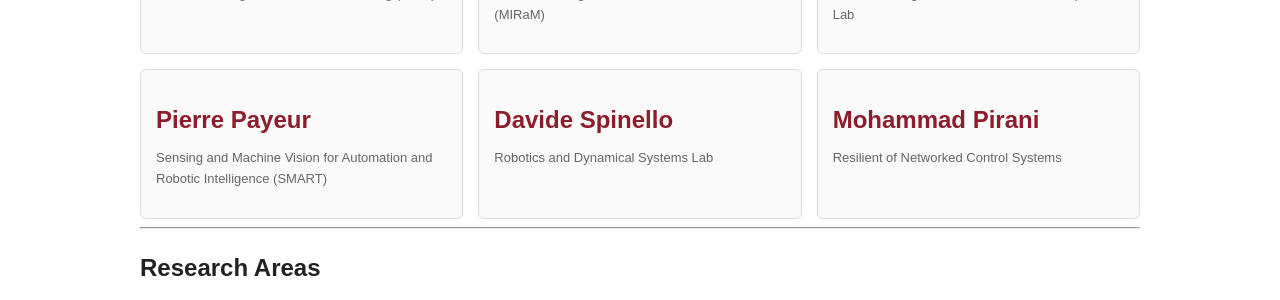
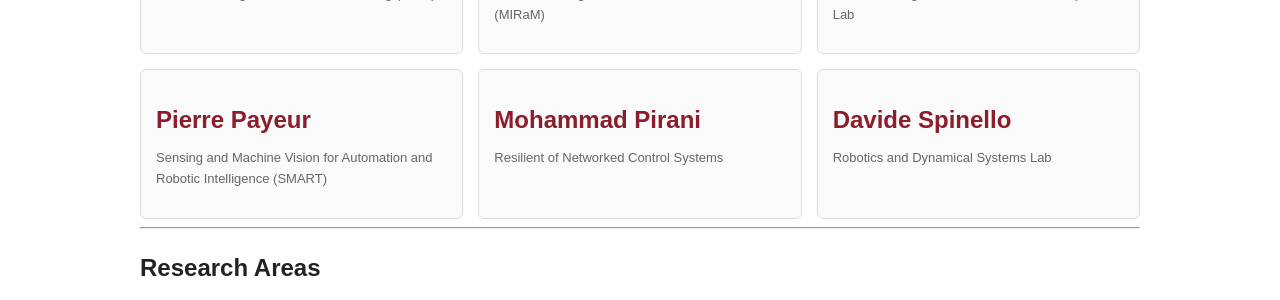
Before and after one commit to iara-lab/iara-site, a Jekyll site: the page built from index.md, in a window 1280 px wide. Shown: the part 551-851 px from the top of the page. Built offline with Jekyll 4.4.1, drawn with Linux system fonts in a browser that asks for light colours; part of the change alters nothing that is shown.

Commit message:
Reorder and update entry for Davide Spinello

```diff
--- a/_data/pis.yml
+++ b/_data/pis.yml
@@ -18,12 +18,13 @@
   lab: "Sensing and Machine Vision for Automation and Robotic Intelligence (SMART)"
   url: "https://www.site.uottawa.ca/~ppayeur/"
 
+- name: Mohammad Pirani
+  area: Resilience of networked control systems
+  lab: "Resilient of Networked Control Systems"
+  url: "https://sites.google.com/site/mmdpirani"
+
+
 - name: Davide Spinello
   area: Dynamical systems, robotics, and autonomy
   lab: "Robotics and Dynamical Systems Lab"
   url: https://uniweb.uottawa.ca/view/profile/members/175
-
-- name: Mohammad Pirani
-  area: Resilience of networked control systems
-  lab: "Resilient of Networked Control Systems"
-  url: "https://sites.google.com/site/mmdpirani"
```
